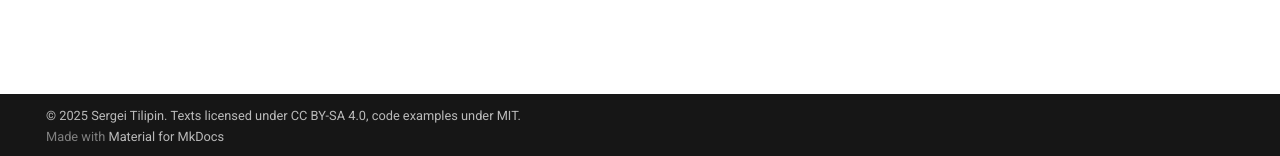
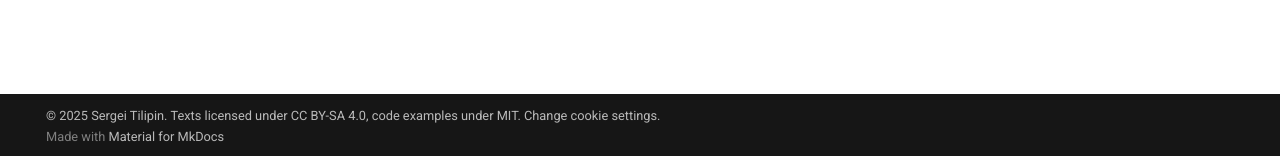
Before and after one commit to greengorych/greengorych.io, an MkDocs documentation site: the page built from docs/index.md, in a window 1280 px wide. Shown: the part 741-897 px from the top of the page. Built offline with MkDocs 1.6.1 and Material for MkDocs 9.7.7, drawn with Linux system fonts in a browser that asks for light colours; part of the change alters nothing that is shown.

Commit message:
feat: add cookies settings
Add cookie settings with the following features:
- display a cookie consent banner on the first site visit, including
a title, description, and action buttons
- analytics cookies configuration with the analytics service and
default consent value
- footer link to reopen the cookie settings dialog

```diff
--- a/mkdocs.yml
+++ b/mkdocs.yml
@@ -5,7 +5,9 @@ site_name: GreenGorych
 site_url: https://greengorych.io
 
 # Copyright setting
-copyright: © 2025 Sergei Tilipin. Texts licensed under <a href="https://creativecommons.org/licenses/by-sa/4.0/" target="_blank">CC BY-SA 4.0</a>, code examples under <a href="https://opensource.org/licenses/MIT" target="_blank">MIT</a>.
+copyright: >
+  © 2025 Sergei Tilipin. Texts licensed under <a href="https://creativecommons.org/licenses/by-sa/4.0/" target="_blank">CC BY-SA 4.0</a>, code examples under <a href="https://opensource.org/licenses/MIT" target="_blank">MIT</a>.
+  <a href="#__consent">Change cookie settings.</a>
 
 # Theme settings
 theme:
@@ -59,6 +61,27 @@ plugins:
 
 # Additional settings
 extra:
+  # Cookie consent configuration
+  consent:
+    # Title displayed in the cookie consent banner
+    title: Cookie consent
+    # Description text shown in the cookie consent banner
+    description: >-
+      We use cookies to remember your visits and preferences, and to understand how you interact with the site.
+      Your consent helps us improve the content and make this blog more useful.
+    # Definition of cookies categories used by the site
+    cookies:
+      # Analytics cookies settings
+      analytics:
+        # Analytics service
+        name: Google Analytics
+        # Whether analytics cookies are enabled by default
+        checked: false
+    # List of action buttons in the consent banner
+    actions:
+      - accept
+      - reject
+      - manage
   # Analytics configuration
   analytics:
     # Analytics provider
```
